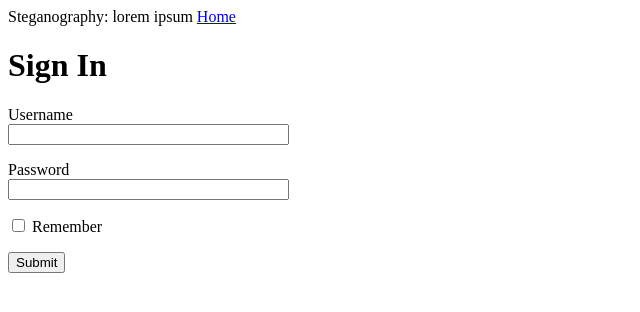
After one commit to robert-goll/steganography, a Flask app: template templates/login.html in a window 1280 px wide. The commit adds this page. Shown: the top 312 px of the page, without its empty margins (0-640 px from the left). Run offline with Flask 2, Linux system fonts and the light colour scheme; the template is opened without the code that fills it: most values are stand-ins (such as "Sample title", 1, 10 or a date in 2020); form fields are guessed from the names that the template uses.

Commit message:
added jinja templates and login forms

```diff
--- a/main.py
+++ b/main.py
@@ -1,4 +1,6 @@
 from flask import Flask, request, render_template
+from Steganography import app
+from app.forms import LoginForm
 
 app = Flask(__name__, static_folder="static")
 
@@ -14,7 +16,8 @@ def index():
             "body": {"SN15 is the greatest other starship ever"}
         }
     ]
-    return render_template("index.html", title = "Starship SN15 wont RUD", posts = posts)
+    form = LoginForm()
+    return render_template("login.html", title = "Starship SN15 wont RUD", posts = posts)
 
 if __name__ == "__main__":
     app.run(host='0.0.0.0', port='8081', debug=True)
--- /dev/null
+++ b/templates/base.html
@@ -0,0 +1,17 @@
+<!DOCTYPE html>
+<html>
+  <head>
+    <meta charset="utf-8">
+    <meta name="viewport" content="width=device-width">
+    {% if title %}
+    <title>{{ title }}</title>
+    {% else %}
+    <title>ERR NO TITLE</title>
+    {% endif %}
+    <!-- <link href="static/style.css" rel="stylesheet" type="text/css" /> -->
+  </head>
+  <body>
+      <div>Steganography: lorem ipsum <a href="{{url_for('index')}}">Home</a><div>
+      {% block content %} {% endblock %}
+  </body>
+</html>
--- /dev/null
+++ b/templates/login.html
@@ -0,0 +1,17 @@
+{% extends "base.html" %}
+{% block content %}
+    <h1>Sign In</h1>
+    <form action=" " method="post" novalidate>
+        {{form.hidden_tag()}}
+        <p>
+            {{form.username.label}}<br>
+            {{form.username(size=32)}}
+        </p>
+        <p>
+            {{form.password.label}}<br>
+            {{form.password(size=32)}}
+        </p>
+        <p>{{form.remember()}} {{form.remember.label}}<p>
+        <p>{{form.submit()}}</p>
+    </form>
+{% endblock %}
```
Also changed, not shown: forms.py (added, +9 -0 lines), templates/index.html (+3 -16 lines).
